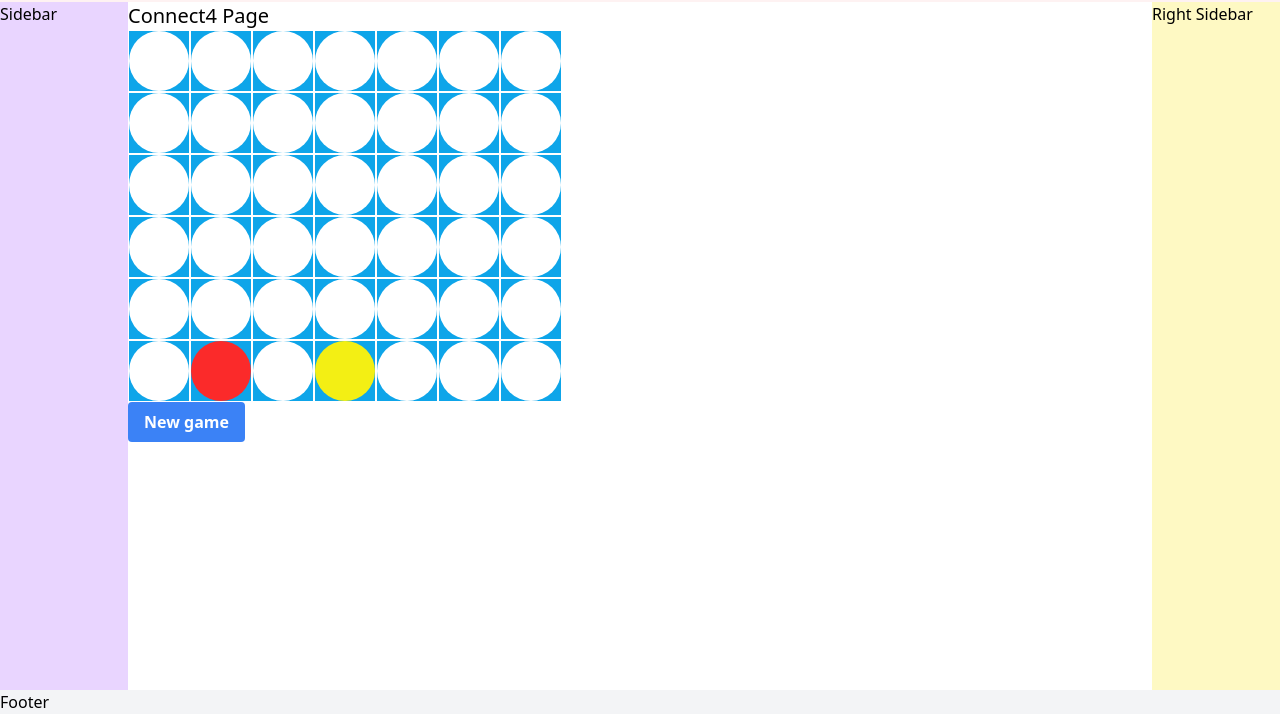
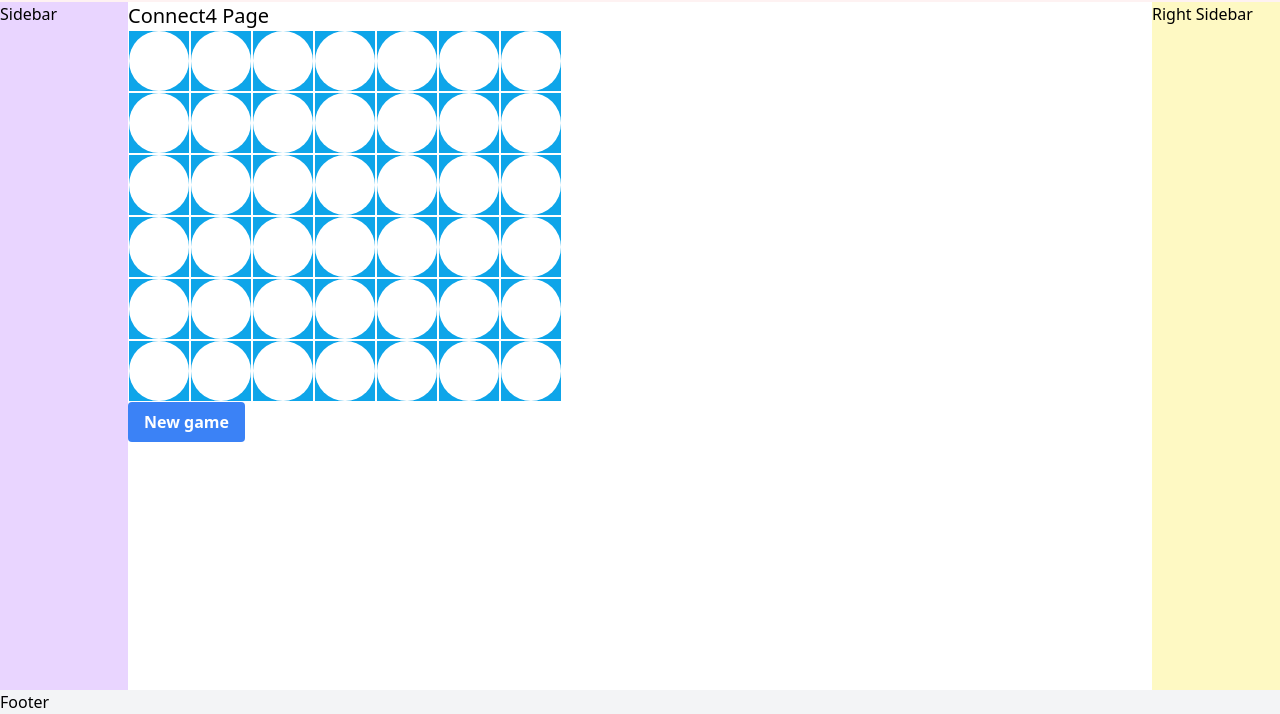
Before and after one commit to Arghz-dotcom/TheSmartComputer, a Gatsby site: page /connect4 in a window 1280 px wide. Shown: the part 86-800 px from the top of the page. Built offline with nearby package versions, Linux system fonts and the light colour scheme; Gatsby itself is replaced by a stand-in of ours.

Commit message:
refactor game

```diff
--- a/src/components/row.js
+++ b/src/components/row.js
@@ -1,17 +1,17 @@
 import React from "react"
 import * as gameStyles from '../styles/Connect4.module.css'
 
-const Row = ({ row, play }) => {
+const Row = ({ row, play, gameState, dispatchGameState }) => {
     return (
         <tr>
             {row.map((cell, i) => (
-                <Cell key={i} value={cell} columnIndex={i} play={play} />
+                <Cell key={i} value={cell} columnIndex={i} play={play} gameState={gameState} dispatchGameState={dispatchGameState} />
             ))}
          </tr>
     )
   }
 
-  const Cell = ({ value, columnIndex, play }) => {
+  const Cell = ({ value, columnIndex, play, gameState, dispatchGameState }) => {
     let color = 'whiteCircle'
 
     if (value === 1) { color = 'redCircle'}
@@ -19,7 +19,7 @@ const Row = ({ row, play }) => {
 
     return (
         <td>
-            <div justify="center" align="center" className="h-70 w-70 bg-sky-500 cursor-pointer" onClick={() => {play(columnIndex)}} onKeyDown={() => {play(columnIndex)}}>
+            <div justify="center" align="center" className="h-70 w-70 bg-sky-500 cursor-pointer" onClick={() => {play(columnIndex, gameState, dispatchGameState)}} onKeyDown={() => {play(columnIndex)}}>
                 <div className={gameStyles[color]} />
             </div>
         </td>
--- a/src/pages/connect4.js
+++ b/src/pages/connect4.js
@@ -4,8 +4,7 @@ import React from "react"
 import { useReducer } from 'react'
 import Layout from "../components/layout"
 import Row from "../components/row"
-import { deepCloneBoard } from '../utils/gameUtils'
-import { generateNewBoard } from '../utils/gameUtils'
+import { generateNewBoard, play } from '../utils/gameUtils'
 
 const gameReducer = (state, action) => {
   switch (action.type) {
@@ -47,35 +46,17 @@ const initialGameState = {
     [null, null, null, null, null, null, null],
     [null, null, null, null, null, null, null],
     [null, null, null, null, null, null, null],
-    [null, 1, null, 2, null, null, null],
+    [null, null, null, null, null, null, null],
   ],
   gameOver: false,
   message: '',
 }
-
-
 
 const Connect4 = () => {
   const [gameState, dispatchGameState] = useReducer(
     gameReducer,
     initialGameState
   )
-
-  const play = (c) => {
-    let board = deepCloneBoard(gameState.board)
-    for (let r = 5; r >= 0; r--) {
-      if (!board[r][c]) {
-        board[r][c] = gameState.currentPlayer
-        break
-       }
-    }
-    const nextPlayer =
-    gameState.currentPlayer === gameState.player1
-      ? gameState.player2
-      : gameState.player1
-
-    dispatchGameState({ type: 'togglePlayer', nextPlayer, board })
-  }
 
 
   return (
@@ -84,11 +65,12 @@ const Connect4 = () => {
         <table>
         <tbody>
           {gameState.board.map((row, i) => (
-            <Row key={i} row={row} play={play} />
+            <Row key={i} row={row} play={play} gameState={gameState} dispatchGameState={dispatchGameState} />
           ))}
         </tbody>
       </table>
       <button class="bg-blue-500 hover:bg-blue-700 text-white font-bold py-2 px-4 rounded" onClick={() => {dispatchGameState({ type: 'newGame', board: generateNewBoard()})}}>New game</button>
+      <div>{gameState.message}</div>
     </Layout>
   )
 }
--- a/src/utils/gameUtils.js
+++ b/src/utils/gameUtils.js
@@ -15,3 +15,142 @@ export const deepCloneBoard = (board) => [
     [...board[4]],
     [...board[5]],
   ]
+
+  const checkVertical = (board) => {
+    // Check only if row is 3 or greater
+    for (let r = 3; r < 6; r++) {
+      for (let c = 0; c < 7; c++) {
+        if (board[r][c]) {
+          if (
+            board[r][c] === board[r - 1][c] &&
+            board[r][c] === board[r - 2][c] &&
+            board[r][c] === board[r - 3][c]
+          ) {
+            return board[r][c]
+          }
+        }
+      }
+    }
+  }
+
+  const checkHorizontal = (board) => {
+    // Check only if column is 3 or less
+    for (let r = 0; r < 6; r++) {
+      for (let c = 0; c < 4; c++) {
+        if (board[r][c]) {
+          if (
+            board[r][c] === board[r][c + 1] &&
+            board[r][c] === board[r][c + 2] &&
+            board[r][c] === board[r][c + 3]
+          ) {
+            return board[r][c]
+          }
+        }
+      }
+    }
+  }
+
+  const checkDiagonalRight = (board) => {
+    // Check only if row is 3 or greater AND column is 3 or less
+    for (let r = 3; r < 6; r++) {
+      for (let c = 0; c < 4; c++) {
+        if (board[r][c]) {
+          if (
+            board[r][c] === board[r - 1][c + 1] &&
+            board[r][c] === board[r - 2][c + 2] &&
+            board[r][c] === board[r - 3][c + 3]
+          ) {
+            return board[r][c]
+          }
+        }
+      }
+    }
+  }
+
+  const checkDiagonalLeft = (board) => {
+    // Check only if row is 3 or greater AND column is 3 or greater
+    for (let r = 3; r < 6; r++) {
+      for (let c = 3; c < 7; c++) {
+        if (board[r][c]) {
+          if (
+            board[r][c] === board[r - 1][c - 1] &&
+            board[r][c] === board[r - 2][c - 2] &&
+            board[r][c] === board[r - 3][c - 3]
+          ) {
+            return board[r][c]
+          }
+        }
+      }
+    }
+  }
+
+  const checkDraw = (board) => {
+    for (let r = 0; r < 6; r++) {
+      for (let c = 0; c < 7; c++) {
+        if (board[r][c] === null) {
+          return null
+        }
+      }
+    }
+    return 'draw'
+  }
+
+  export const checkForWin = (board) => {
+    return (
+      checkVertical(board) ||
+      checkDiagonalRight(board) ||
+      checkDiagonalLeft(board) ||
+      checkHorizontal(board) ||
+      checkDraw(board)
+    )
+  }
+
+  // triggered when a user clicks a cell
+  export const play = (c, gameState, dispatchGameState) => {
+    if (!gameState.gameOver) {
+      let board = deepCloneBoard(gameState.board)
+      //check if cell is taken by starting at the bottom row and working up
+      for (let r = 5; r >= 0; r--) {
+        if (!board[r][c]) {
+          board[r][c] = gameState.currentPlayer
+          break
+        }
+      }
+
+      // Check status of board
+      let result = checkForWin(board)
+      if (result === gameState.player1) {
+        dispatchGameState({
+          type: 'endGame',
+          message: 'Player1 (red) wins!',
+          board,
+        })
+      } else if (result === gameState.player2) {
+        dispatchGameState({
+          type: 'endGame',
+          message: 'Player2 (yellow) wins!',
+          board,
+        })
+      } else if (result === 'draw') {
+        dispatchGameState({
+          type: 'endGame',
+          message: 'Draw Game!',
+          board,
+        })
+      } else {
+        const nextPlayer =
+          gameState.currentPlayer === gameState.player1
+            ? gameState.player2
+            : gameState.player1
+
+        dispatchGameState({ type: 'togglePlayer', nextPlayer, board })
+      }
+    }
+    // it's gameover and a user clicked a cell
+    else {
+      dispatchGameState({
+        type: 'updateMessage',
+        message: 'Game Over. Please start a new game.',
+      })
+    }
+  }
```
